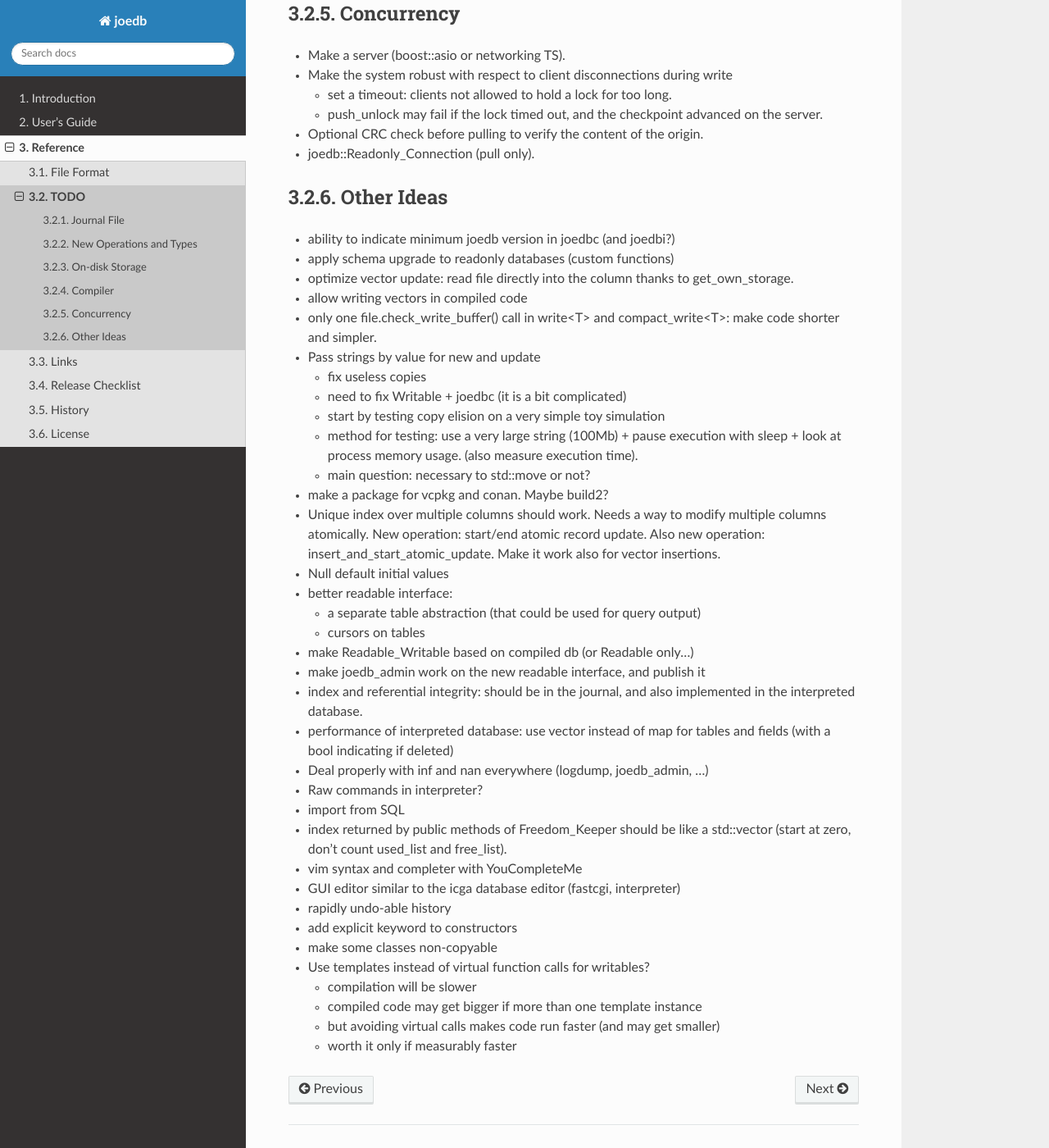
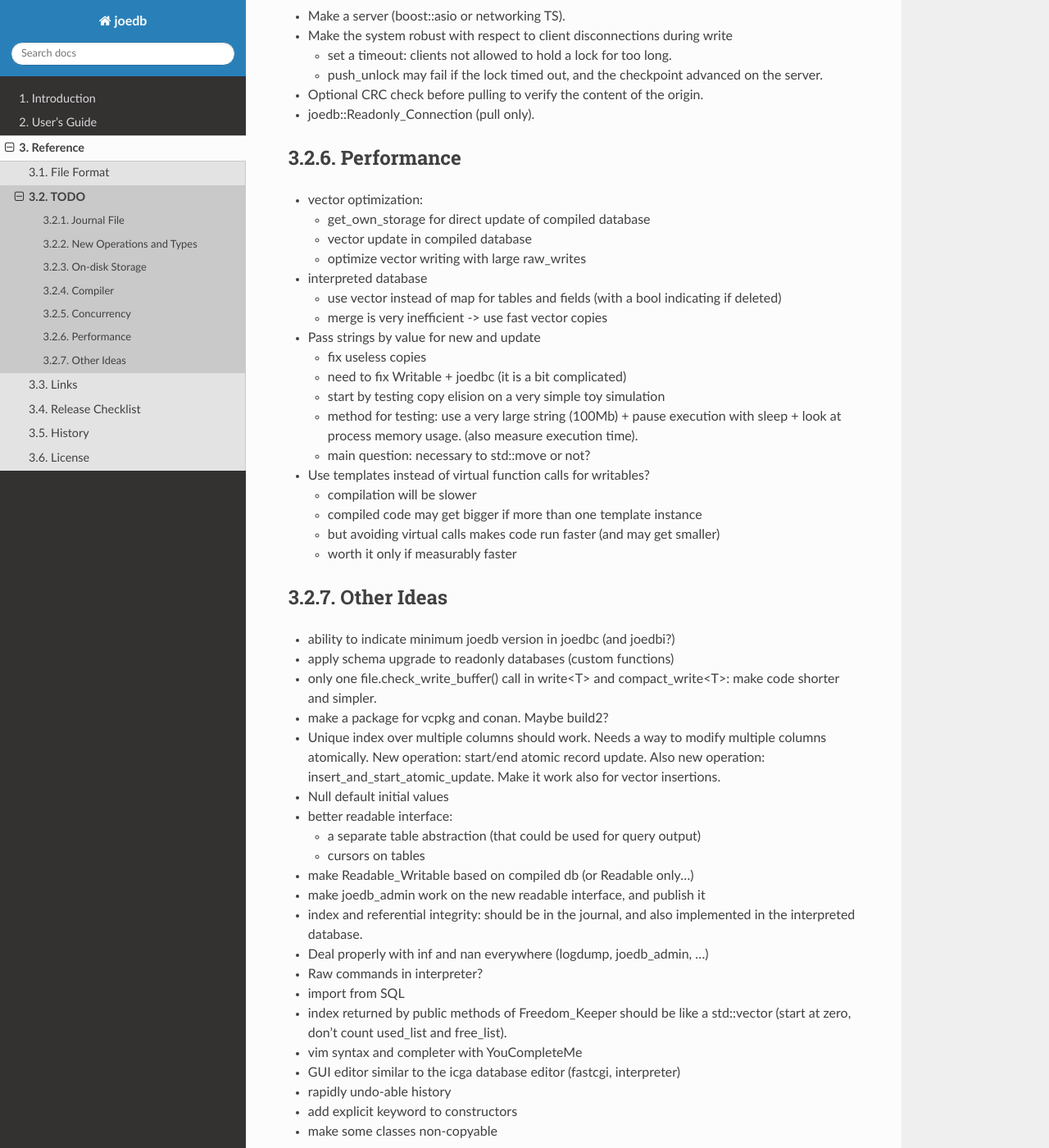
Before and after one commit to Remi-Coulom/joedb, a Sphinx documentation site: the page built from doc/source/todo.rst, in a window 1280 px wide and 1400 px high, scrolled down 1393 px. Shown: the whole window at 82% size. Built offline with Sphinx 7.4.7 and the Read the Docs theme 2.0.0, drawn with Linux system fonts in a browser that asks for light colours; formulas are drawn with MathJax 3; some of the changed text lies outside the part shown.

Commit message:
reorganize TODO

```diff
--- a/doc/source/todo.rst
+++ b/doc/source/todo.rst
@@ -24,7 +24,7 @@
 
 Compiler
 --------
-- An uninitialized field is undefined. Debug mode: check that no undefined value is read? Also: an index may have more than one field. Should not include a row into the index before all fields of the index are defined? Only one index columns triggers index update?
+- An uninitialized field is undefined. Debug mode: check that no undefined value is read?
 - modularize code generation
 
   - Each module should have:
@@ -69,14 +69,19 @@
 - Optional CRC check before pulling to verify the content of the origin.
 - joedb::Readonly_Connection (pull only).
 
-Other Ideas
+Performance
 -----------
-- ability to indicate minimum joedb version in joedbc (and joedbi?)
-- apply schema upgrade to readonly databases (custom functions)
-- optimize vector update: read file directly into the column thanks to get_own_storage.
-- allow writing vectors in compiled code
-- only one file.check_write_buffer() call in write<T> and compact_write<T>:
-  make code shorter and simpler.
+
+- vector optimization:
+
+  - get_own_storage for direct update of compiled database
+  - vector update in compiled database
+  - optimize vector writing with large raw_writes
+
+- interpreted database
+
+  - use vector instead of map for tables and fields (with a bool indicating if deleted)
+  - merge is very inefficient -> use fast vector copies
 
 - Pass strings by value for new and update
 
@@ -86,8 +91,20 @@
   - method for testing: use a very large string (100Mb) + pause execution with sleep + look at process memory usage. (also measure execution time).
   - main question: necessary to std::move or not?
 
+- Use templates instead of virtual function calls for writables?
+
+  - compilation will be slower
+  - compiled code may get bigger if more than one template instance
+  - but avoiding virtual calls makes code run faster (and may get smaller)
+  - worth it only if measurably faster
+
+Other Ideas
+-----------
+- ability to indicate minimum joedb version in joedbc (and joedbi?)
+- apply schema upgrade to readonly databases (custom functions)
+- only one file.check_write_buffer() call in write<T> and compact_write<T>:
+  make code shorter and simpler.
 - make a package for vcpkg and conan. Maybe build2?
-
 - Unique index over multiple columns should work. Needs a way to modify multiple columns atomically. New operation: start/end atomic record update. Also new operation: insert_and_start_atomic_update. Make it work also for vector insertions.
 - Null default initial values
 - better readable interface:
@@ -109,9 +124,3 @@
 - rapidly undo-able history
 - add explicit keyword to constructors
 - make some classes non-copyable
-- Use templates instead of virtual function calls for writables?
-
-  - compilation will be slower
-  - compiled code may get bigger if more than one template instance
-  - but avoiding virtual calls makes code run faster (and may get smaller)
-  - worth it only if measurably faster
```
Also changed, not shown: other parts of doc/source/todo.rst (+0 -2 lines).
